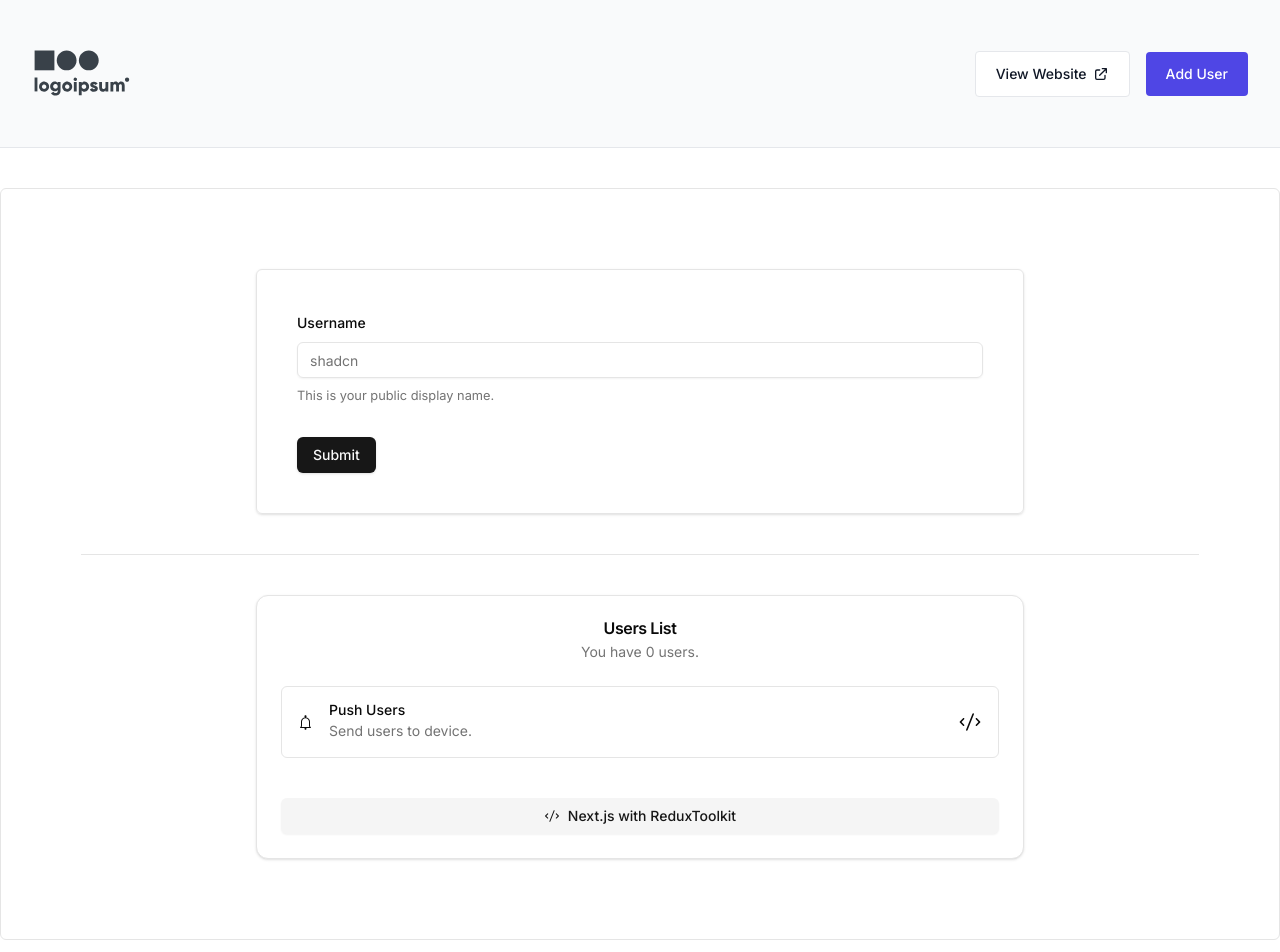
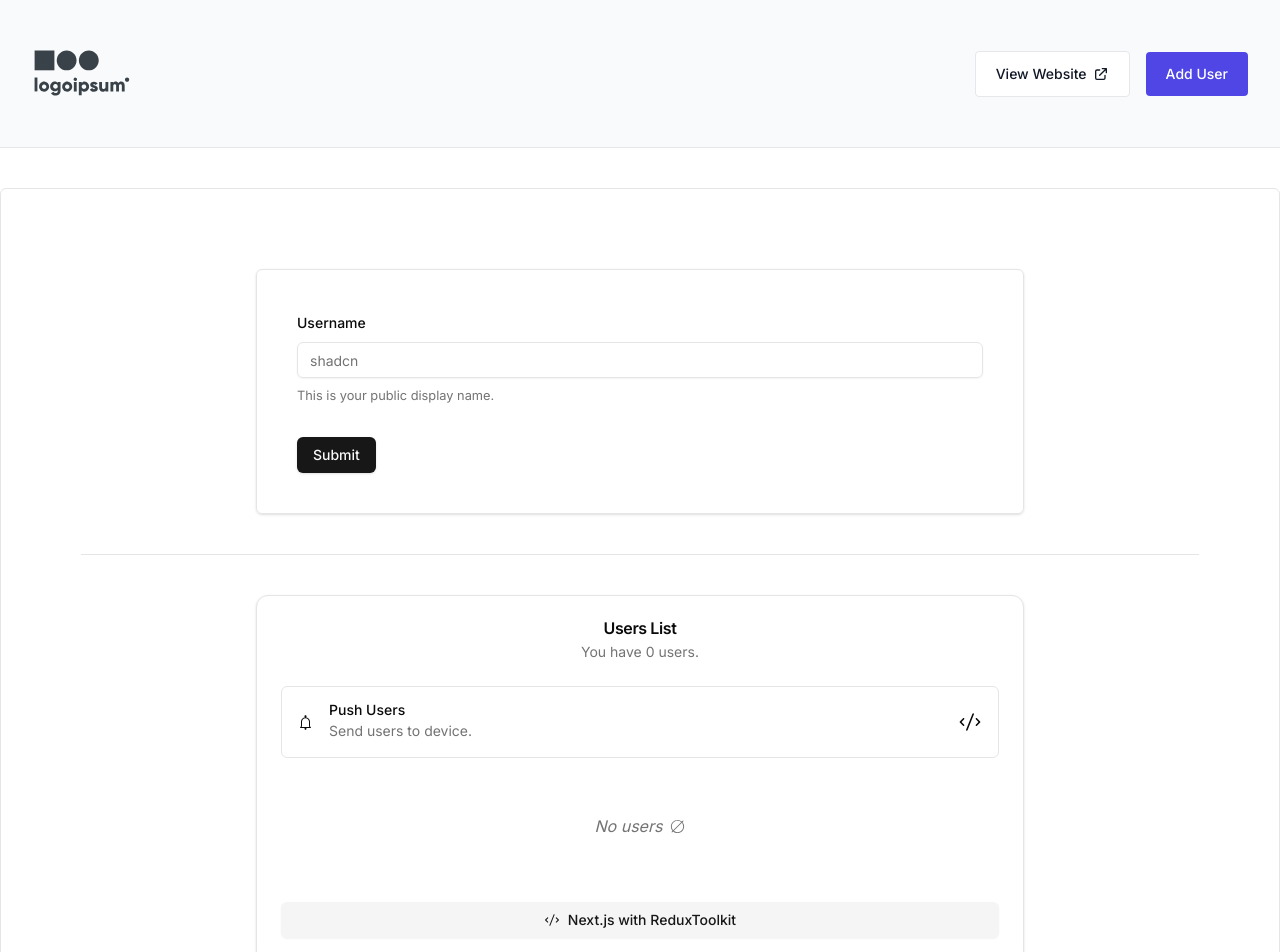
Before and after one commit to DalpatRathore/next-rtk-todo, a Next.js app: page /add-user in a window 1280 px wide. Shown: the top 952 px of the page. Built offline with nearby package versions, Linux system fonts and the light colour scheme.

Commit message:
feat: remove user with dispatch

```diff
--- a/src/components/UsersList.tsx
+++ b/src/components/UsersList.tsx
@@ -1,5 +1,11 @@
 "use client";
-import { BellIcon, CodeIcon, TrashIcon } from "@radix-ui/react-icons";
+import {
+  BellIcon,
+  CodeIcon,
+  TrashIcon,
+  ValueIcon,
+  ValueNoneIcon,
+} from "@radix-ui/react-icons";
 
 import { cn } from "@/lib/utils";
 import { Button } from "@/components/ui/button";
@@ -11,13 +17,20 @@ import {
   CardHeader,
   CardTitle,
 } from "@/components/ui/card";
-import { useSelector } from "react-redux";
+import { useDispatch, useSelector } from "react-redux";
 import { RootState } from "@/redux/store";
+import { removeUser } from "@/redux/usersSlice";
 
 type CardProps = React.ComponentProps<typeof Card>;
 
 const UsersList = ({ className, ...props }: CardProps) => {
   const users = useSelector((state: RootState) => state.users.users);
+
+  const dispatch = useDispatch();
+
+  const handleRemoveUser = (id: string) => {
+    dispatch(removeUser({ id }));
+  };
 
   return (
     <Card className={cn("max-w-3xl mx-auto", className)} {...props}>
@@ -37,7 +50,8 @@ const UsersList = ({ className, ...props }: CardProps) => {
           <CodeIcon className="h-6 w-6"></CodeIcon>
         </div>
         <div className="space-y-3">
-          {users.map(user => (
+          {users.length > 0 ? (
+            users.map(user => (
               <div
                 key={user.id}
                 className="flex items-start justify-between gap-2"
@@ -50,12 +64,21 @@ const UsersList = ({ className, ...props }: CardProps) => {
                     </p>
                     <p className="text-xs text-muted-foreground">{user.id}</p>
                   </div>
-                <Button variant={"destructive"} size={"icon"}>
+                  <Button
+                    variant={"destructive"}
+                    size={"icon"}
+                    onClick={() => handleRemoveUser(user.id)}
+                  >
                     <TrashIcon></TrashIcon>
                   </Button>
                 </div>
               </div>
-          ))}
+            ))
+          ) : (
+            <p className="text-muted-foreground my-10 italic flex items-center justify-center gap-2">
+              No users <ValueNoneIcon></ValueNoneIcon>
+            </p>
+          )}
         </div>
       </CardContent>
       <CardFooter>
--- a/src/redux/usersSlice.ts
+++ b/src/redux/usersSlice.ts
@@ -16,7 +16,9 @@ const initialState:UserState ={
 type AddUserPayload={
     username:string
 }
-
+type RemoveUserPayload={
+    id:string
+}
 const usersSlice  = createSlice ({
     name:'users',
     initialState,
@@ -27,11 +29,15 @@ const usersSlice  = createSlice ({
                 name:action.payload.username
             }
             state.users.push(newUser);
+        },
+
+        removeUser: (state, action: PayloadAction<RemoveUserPayload>) => {
+            state.users = state.users.filter(user => user.id !== action.payload.id);
         }
 
     }
 });
 
-export const {addUser}= usersSlice.actions
+export const {addUser,removeUser}= usersSlice.actions
 
 export default usersSlice.reducer;
```
Lines whose indentation alone changed are shown as unchanged.
